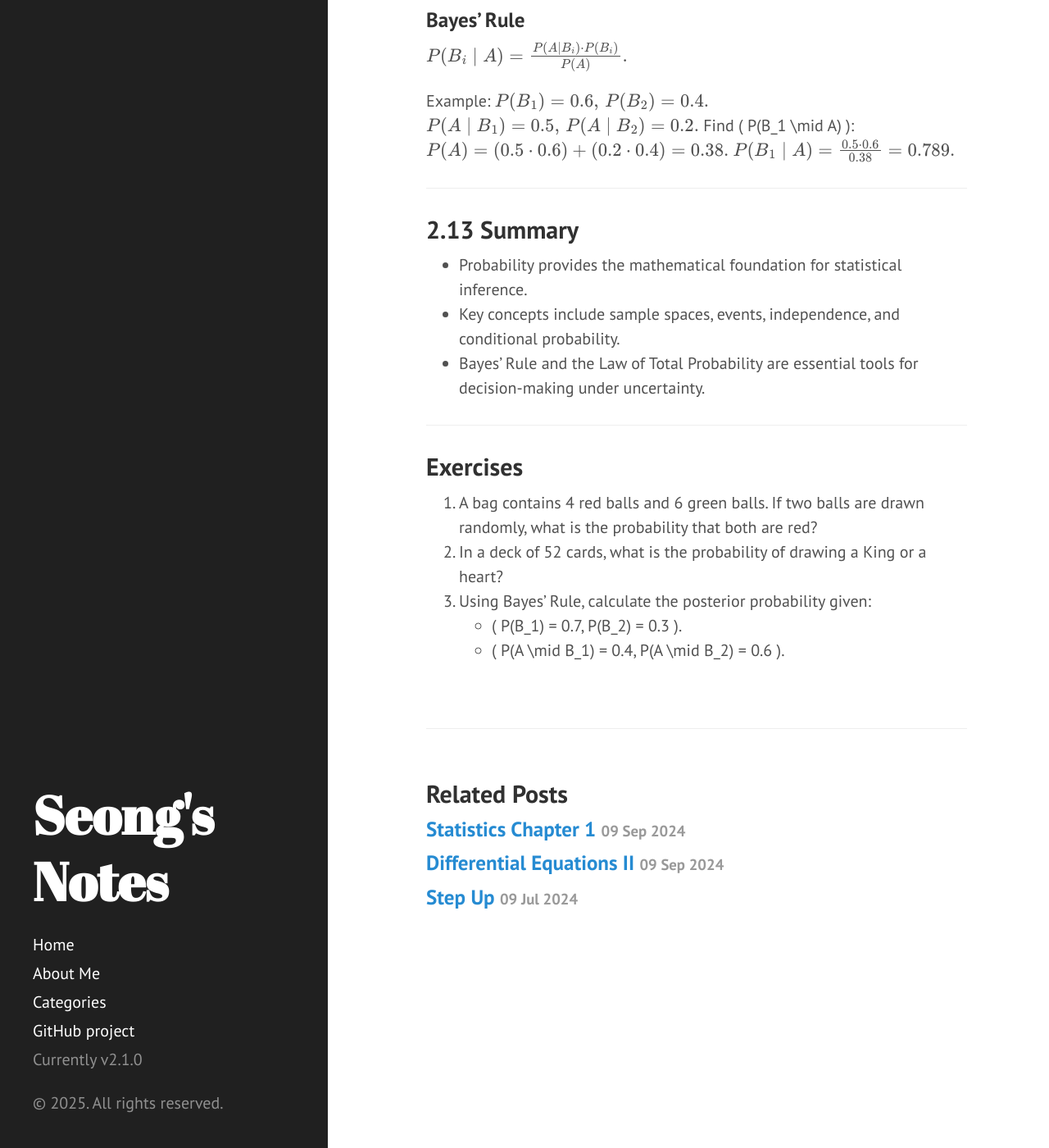
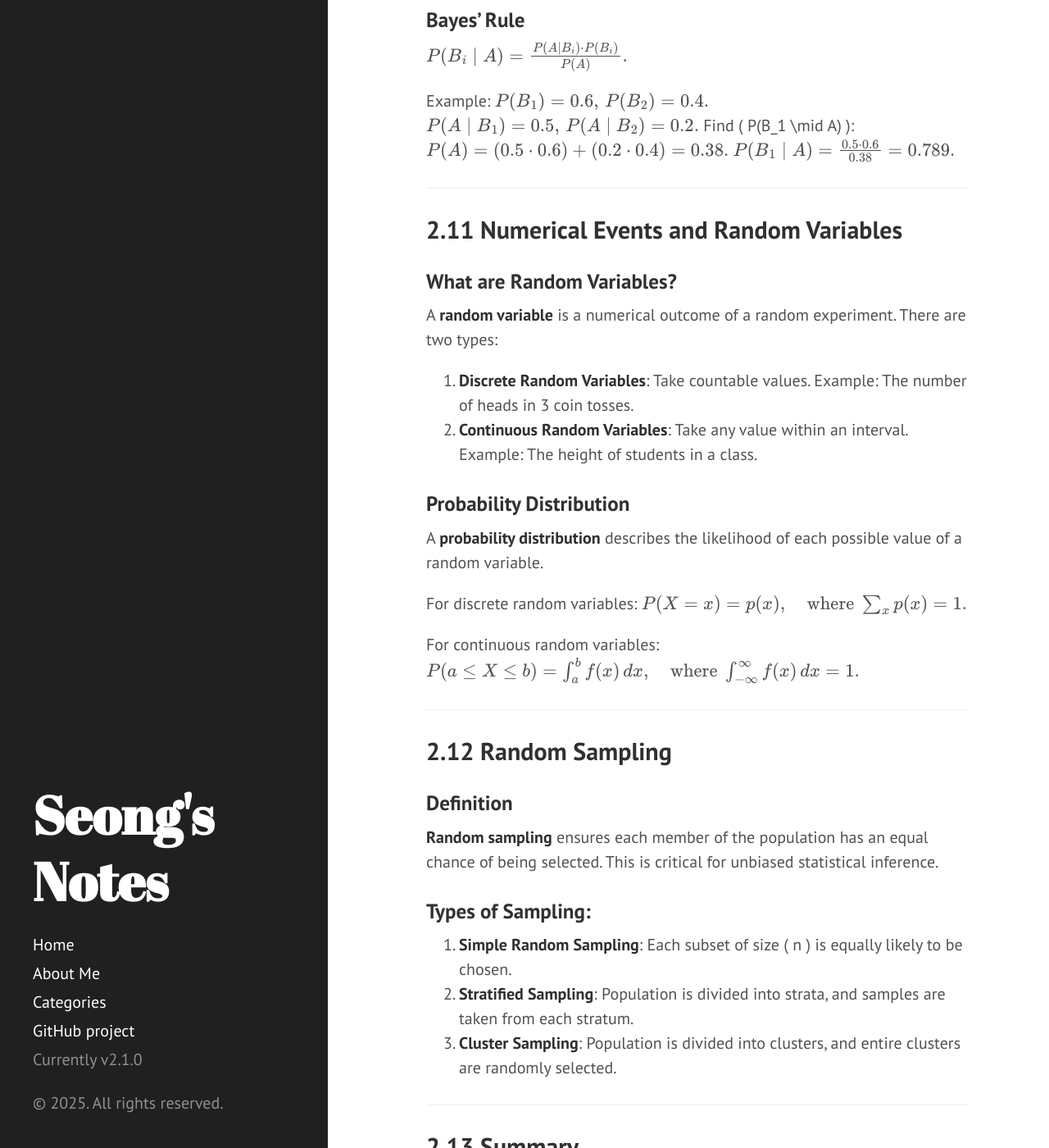
Before and after one commit to GwangseongCho/GwangseongCho.github.io, a Jekyll site: the page built from _posts/2024-09-20-statistics-chapter1.md, in a window 1280 px wide and 1400 px high, scrolled down 3871 px. Shown: the whole window at 82% size. Built offline with Jekyll 4.4.1, drawn with Linux system fonts in a browser that asks for light colours; formulas are drawn with MathJax 3; some of the changed text lies outside the part shown.

Commit message:
chapter 2

```diff
--- a/_posts/2024-09-20-statistics-chapter1.md
+++ b/_posts/2024-09-20-statistics-chapter1.md
@@ -203,16 +203,118 @@ $$
 
 ---
 
-## 2.13 Summary
-- Probability provides the mathematical foundation for statistical inference.
-- Key concepts include sample spaces, events, independence, and conditional probability.
-- Bayes’ Rule and the Law of Total Probability are essential tools for decision-making under uncertainty.
+## 2.11 Numerical Events and Random Variables
+
+### What are Random Variables?
+A **random variable** is a numerical outcome of a random experiment. There are two types:
+1. **Discrete Random Variables**: Take countable values.
+   Example: The number of heads in 3 coin tosses.
+2. **Continuous Random Variables**: Take any value within an interval.
+   Example: The height of students in a class.
+
+### Probability Distribution
+A **probability distribution** describes the likelihood of each possible value of a random variable.
+
+For discrete random variables:
+$$
+P(X = x) = p(x), \quad \text{where } \sum_x p(x) = 1.
+$$
+
+For continuous random variables:
+$$
+P(a \leq X \leq b) = \int_a^b f(x) \, dx, \quad \text{where } \int_{-\infty}^\infty f(x) \, dx = 1.
+$$
 
 ---
 
-## Exercises
-1. A bag contains 4 red balls and 6 green balls. If two balls are drawn randomly, what is the probability that both are red?
-2. In a deck of 52 cards, what is the probability of drawing a King or a heart?
-3. Using Bayes’ Rule, calculate the posterior probability given:
-   - \( P(B_1) = 0.7, P(B_2) = 0.3 \).
-   - \( P(A \mid B_1) = 0.4, P(A \mid B_2) = 0.6 \).
+## 2.12 Random Sampling
+
+### Definition
+**Random sampling** ensures each member of the population has an equal chance of being selected. This is critical for unbiased statistical inference.
+
+### Types of Sampling:
+1. **Simple Random Sampling**: Each subset of size \( n \) is equally likely to be chosen.
+2. **Stratified Sampling**: Population is divided into strata, and samples are taken from each stratum.
+3. **Cluster Sampling**: Population is divided into clusters, and entire clusters are randomly selected.
+
+---
+
+## 2.13 Summary
+This chapter introduced the basics of probability, including:
+1. Definitions of key terms like **sample space** and **events**.
+2. Mathematical rules like the **addition rule**, **complement rule**, and **Bayes’ Rule**.
+3. The role of random variables in describing outcomes.
+4. The importance of random sampling for unbiased inference.
+
+Probability is a cornerstone of statistics, forming the bridge between data and inference.
+
+---
+### Exercises
+
+1. A fair die is rolled twice. What is the probability of getting a sum of 7?
+
+   - Sample space: Rolling two dice results in \( 6 \times 6 = 36 \) outcomes.
+   - Favorable outcomes for a sum of 7: \( (1,6), (2,5), (3,4), (4,3), (5,2), (6,1) \) (6 outcomes).
+   - Probability:
+     $$
+     P(\text{sum} = 7) = \frac{6}{36} = \frac{1}{6}.
+     $$
+
+2. If a coin is flipped 3 times, what is the probability of getting at least 2 heads?
+
+   - Sample space: \( 2^3 = 8 \) outcomes: \( \{HHH, HHT, HTH, HTT, THH, THT, TTH, TTT\} \).
+   - Favorable outcomes: At least 2 heads (\( HHH, HHT, HTH, THH \)) = 4 outcomes.
+   - Probability:
+     $$
+     P(\text{at least 2 heads}) = \frac{4}{8} = \frac{1}{2}.
+     $$
+
+3. A bag contains 3 red balls, 5 green balls, and 2 blue balls. If one ball is drawn at random, what is the probability it is not green?
+
+   - Total balls: \( 3 + 5 + 2 = 10 \).
+   - Favorable outcomes: \( \{ \text{red or blue balls} \} = 3 + 2 = 5 \).
+   - Probability:
+     $$
+     P(\text{not green}) = \frac{5}{10} = \frac{1}{2}.
+     $$
+
+4. For a random sample of size \( n = 10 \), calculate the probability of selecting at least 3 defective items from a batch where \( 20\% \) are defective.
+
+   - Let \( X \) be the number of defective items, \( X \sim \text{Binomial}(n=10, p=0.2) \).
+   - Probability:
+     $$
+     P(X \geq 3) = 1 - P(X \leq 2).
+     $$
+   Using the binomial probability formula:
+     $$
+     P(X = k) = \binom{n}{k} p^k (1-p)^{n-k},
+     $$
+   calculate:
+     $$
+     P(X \leq 2) = P(X = 0) + P(X = 1) + P(X = 2).
+     $$
+     Substituting values, solve for \( P(X \geq 3) \).
+
+5. Using Bayes' Rule, solve:
+
+   Given:
+   - \( P(B_1) = 0.4, \, P(B_2) = 0.6 \),
+   - \( P(A \mid B_1) = 0.7, \, P(A \mid B_2) = 0.5 \).
+
+   Step 1: Find \( P(A) \) using the law of total probability:
+   $$
+   P(A) = P(A \mid B_1)P(B_1) + P(A \mid B_2)P(B_2).
+   $$
+   Substituting values:
+   $$
+   P(A) = (0.7)(0.4) + (0.5)(0.6) = 0.28 + 0.30 = 0.58.
+   $$
+
+   Step 2: Apply Bayes' Rule:
+   $$
+   P(B_1 \mid A) = \frac{P(A \mid B_1)P(B_1)}{P(A)}.
+   $$
+   Substituting values:
+   $$
+   P(B_1 \mid A) = \frac{(0.7)(0.4)}{0.58} = \frac{0.28}{0.58} \approx 0.483.
+   $$
```
